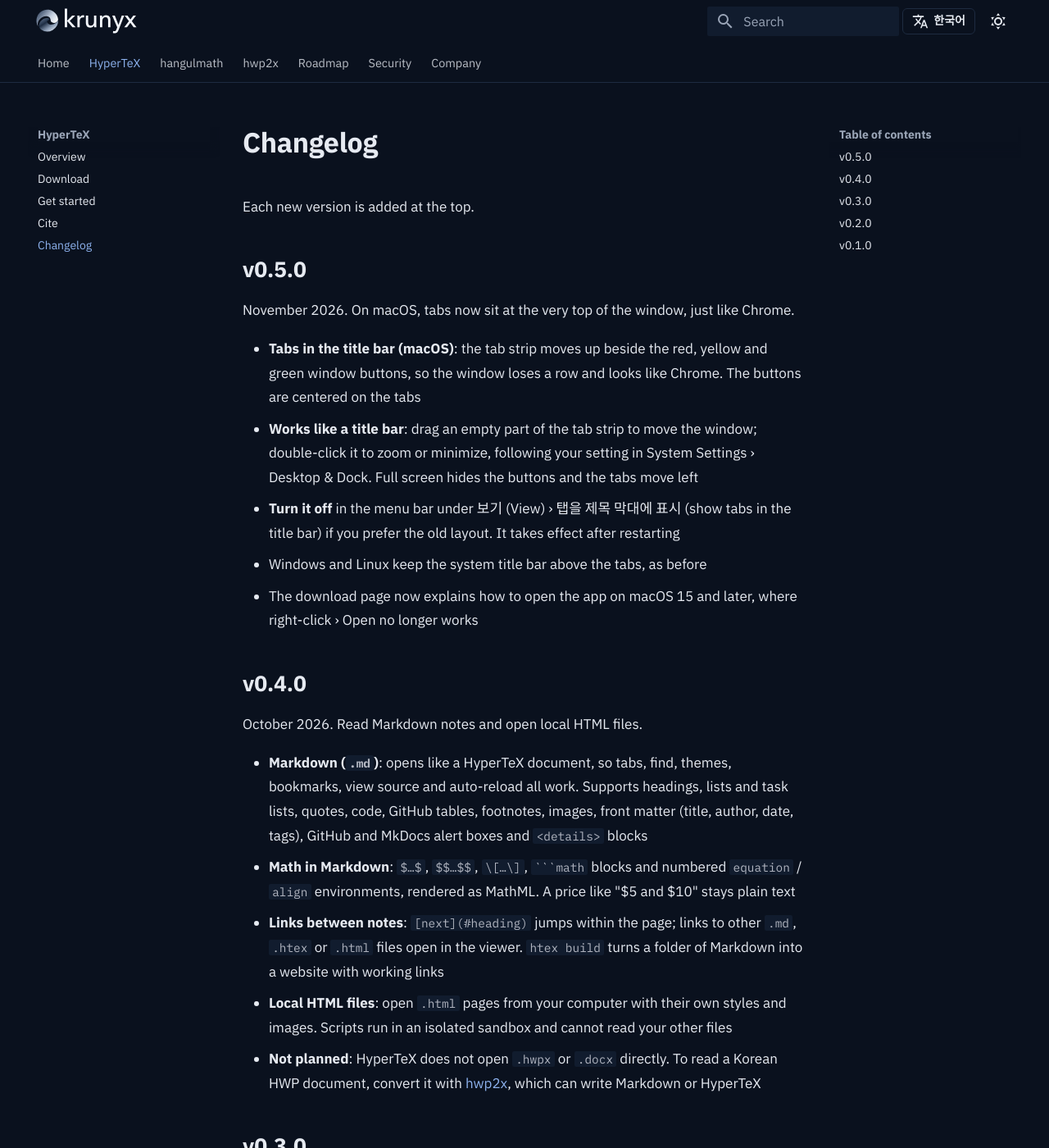
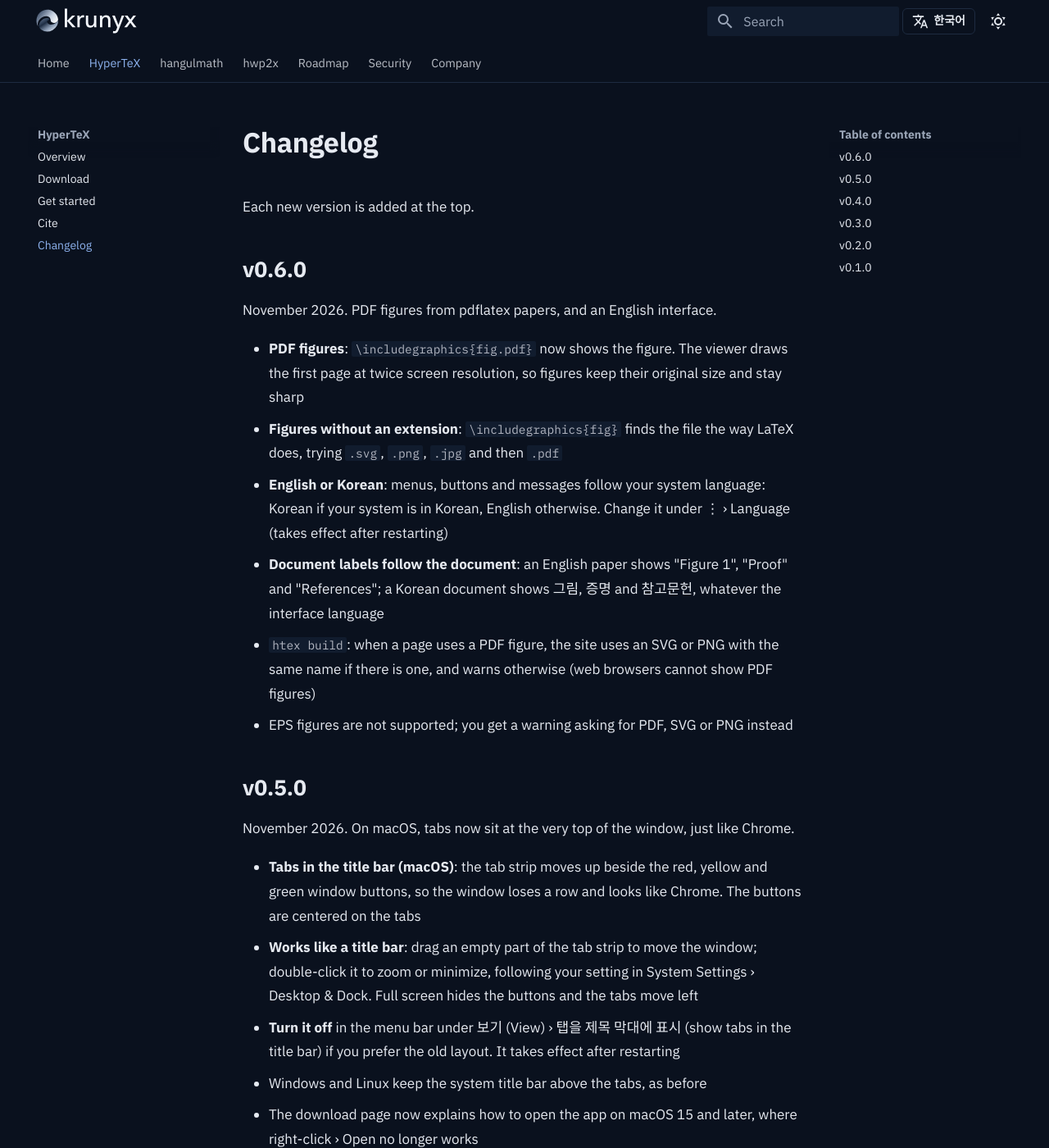
Before and after one commit to krunyx/krunyx.com, an MkDocs documentation site: the page built from docs/hypertex/changelog.md, in a window 1280 px wide and 1400 px high. Shown: the whole window at 82% size. Built offline with MkDocs 1.6.1 and Material for MkDocs 9.7.7, drawn with Linux system fonts in a browser that asks for light colours.

Commit message:
HyperTeX v0.6.0: downloads, changelog (PDF figures, English interface)
Co-Authored-By: Claude Opus 5.5 <noreply@anthropic.com>
Claude-Session: https://claude.ai/code/session_012fdPH5ZmHytyJoitHmPnms

```diff
--- a/docs/hypertex/changelog.md
+++ b/docs/hypertex/changelog.md
@@ -1,6 +1,22 @@
 # Changelog
 
 Each new version is added at the top.
+
+## v0.6.0 { #v0-6-0 }
+
+November 2026. PDF figures from pdflatex papers, and an English interface.
+
+- **PDF figures**: `\includegraphics{fig.pdf}` now shows the figure. The viewer draws the first page at twice
+  screen resolution, so figures keep their original size and stay sharp
+- **Figures without an extension**: `\includegraphics{fig}` finds the file the way LaTeX does, trying
+  `.svg`, `.png`, `.jpg` and then `.pdf`
+- **English or Korean**: menus, buttons and messages follow your system language: Korean if your system is
+  in Korean, English otherwise. Change it under ⋮ › Language (takes effect after restarting)
+- **Document labels follow the document**: an English paper shows "Figure 1", "Proof" and "References";
+  a Korean document shows 그림, 증명 and 참고문헌, whatever the interface language
+- `htex build`: when a page uses a PDF figure, the site uses an SVG or PNG with the same name if there is one,
+  and warns otherwise (web browsers cannot show PDF figures)
+- EPS figures are not supported; you get a warning asking for PDF, SVG or PNG instead
 
 ## v0.5.0 { #v0-5-0 }
 
--- a/mkdocs.yml
+++ b/mkdocs.yml
@@ -82,7 +82,7 @@ extra_javascript:
 extra:
   generator: false
   hypertex:
-    version: "0.5.0"
+    version: "0.6.0"
     releases: https://github.com/krunyx/hypertex/releases/latest
   social:
     - icon: fontawesome/brands/github
```
Also changed, not shown: docs/hypertex/cite.md (+1 -1 lines), docs/hypertex/download.md (+8 -8 lines), docs/hypertex/getting-started.md (+3 -0 lines), docs/hypertex/index.md (+1 -1 lines).
